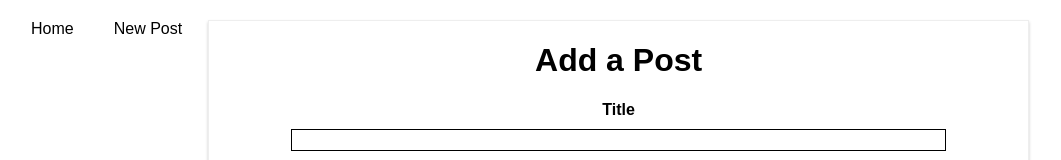
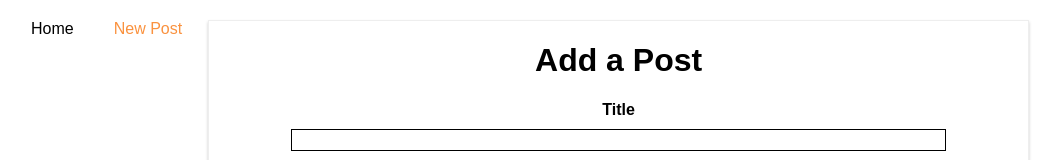
Before and after one commit to xqk559/ajax-axios-practice, a React (Create React App) app: page /newpost in a window 1280 px wide. Shown: the top 160 px of the page, without its empty margins (117-1178 px from the left). Built offline with nearby package versions, Linux system fonts and the light colour scheme.

Commit message:
Used NavLink for routing styling

```diff
--- a/src/components/Post/Post.js
+++ b/src/components/Post/Post.js
@@ -1,8 +1,10 @@
 import React from 'react';
-
+// import {withRouter} from 'react-router-dom';
 import './Post.css';
 
-const post = (props) => (
+const post = (props) => {
+    // console.log(props);
+    return(
         <article className="Post" onClick={props.clicked}>
             <h1>{props.title}</h1>
             <div className="Info">
@@ -10,5 +12,6 @@
             </div>
         </article>
     );
+};
 
 export default post;
--- a/src/containers/Blog/Blog.css
+++ b/src/containers/Blog/Blog.css
@@ -25,7 +25,8 @@
 }
 
 .Blog a:hover,
-.Blog a:active {
+.Blog a:active,
+.Blog a.active {
     color: #fa923f
 }
 
--- a/src/containers/Blog/Blog.js
+++ b/src/containers/Blog/Blog.js
@@ -5,7 +5,7 @@
 import './Blog.css';
 import axios from '../../axios';
 import Posts from './Posts/Posts';
-import {Route, Link} from 'react-router-dom';
+import {Route, NavLink} from 'react-router-dom';
 
 class Blog extends Component {
     render () {
@@ -14,12 +14,18 @@
                 <header>
                     <nav>
                         <ul>
-                            <li><Link to="/">Home</Link></li>
-                            <li><Link to={{
+                            <li><NavLink to="/"
+                                         exact
+                                         activeClassName="my-active"
+                                         activeStyle={{
+                                            color: '#fa923f',
+                                            textDecoration: 'underline'
+                                         }}>Home</NavLink></li>
+                            <li><NavLink to={{
                                 pathname: '/newpost',
                                 hash: '#submit',
                                 search: '?quick-submit=true'
-                            }}>New Post</Link></li>
+                            }}>New Post</NavLink></li>
                         </ul>
                     </nav>
                 </header>
--- a/src/containers/Blog/NewPost/NewPost.js
+++ b/src/containers/Blog/NewPost/NewPost.js
@@ -7,6 +7,10 @@
         title: '',
         content: '',
         author: 'Max'
+    }
+
+    componentDidMount () {
+        console.log(this.props);
     }
 
     postDataHandler = () => {
--- a/src/containers/Blog/Posts/Posts.js
+++ b/src/containers/Blog/Posts/Posts.js
@@ -9,6 +9,7 @@
     }
 
     componentDidMount() {
+        console.log(this.props);
         axios.get('/posts')
             .then(response => {
                 const posts = response.data.slice(0, 4);
```
Lines whose indentation alone changed are shown as unchanged.
